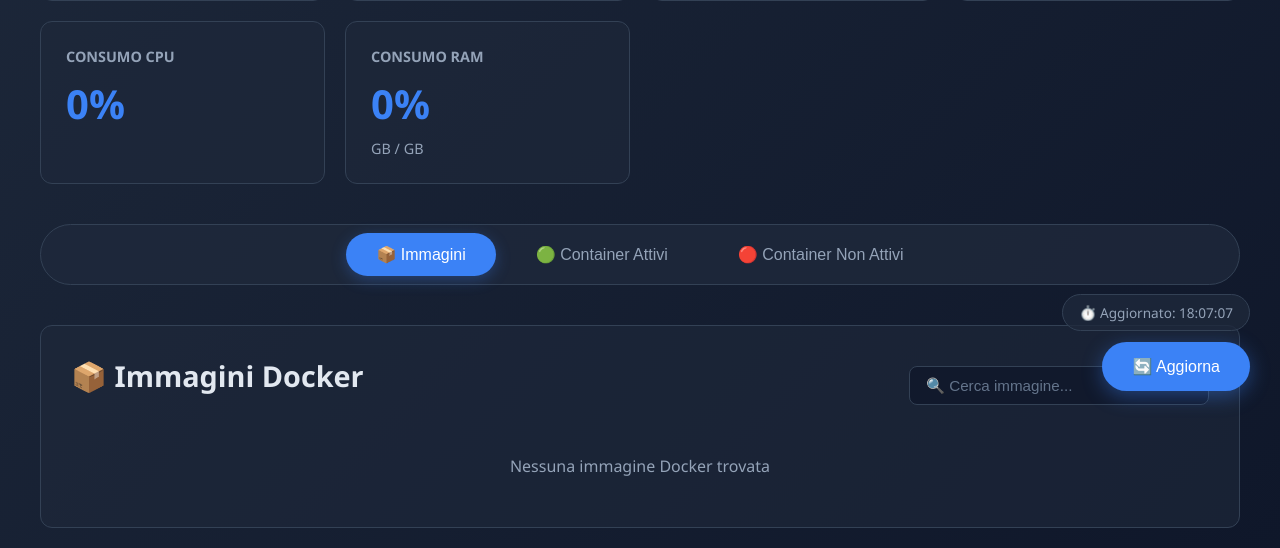
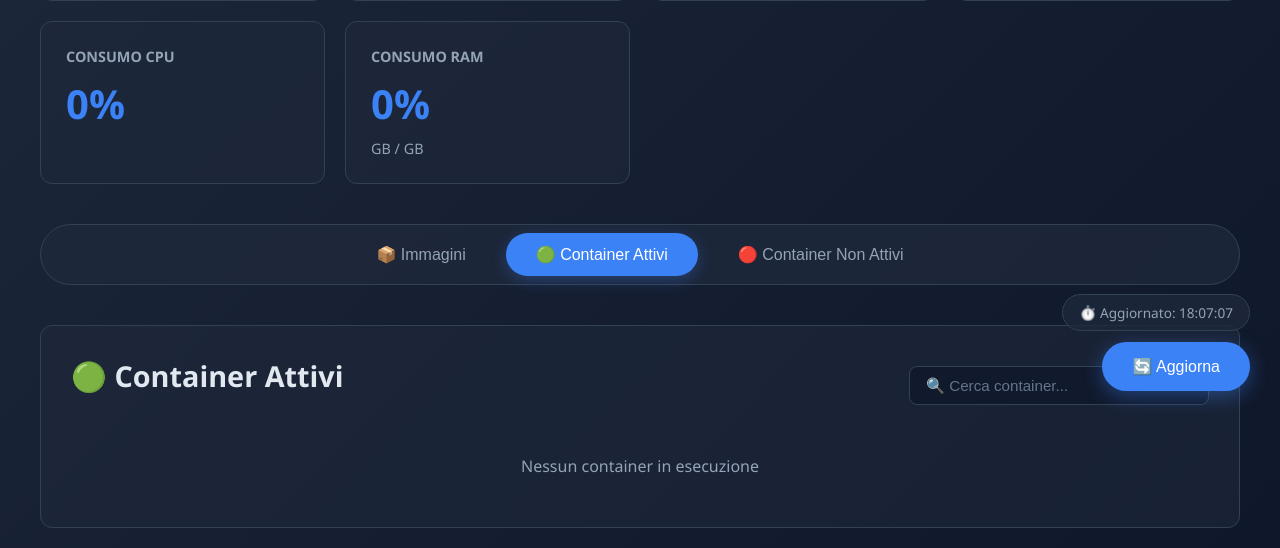
Before and after one commit to GiovanniCrudo00/Docker-Watcher, a Flask app: page / in a window 1280 px wide. Shown: the part 379-927 px from the top of the page. Run offline with Flask 3, Linux system fonts and the light colour scheme; data that the repository does not hold is empty.

Commit message:
Sezione default container attivi

```diff
--- a/templates/index.html
+++ b/templates/index.html
@@ -48,12 +48,12 @@
         </div>
 
         <div class="navbar">
-            <button class="nav-btn active" onclick="showSection('images')">📦 Immagini</button>
-            <button class="nav-btn" onclick="showSection('active')">🟢 Container Attivi</button>
+            <button class="nav-btn" onclick="showSection('images')">📦 Immagini</button>
+            <button class="nav-btn active" onclick="showSection('active')">🟢 Container Attivi</button>
             <button class="nav-btn" onclick="showSection('inactive')">🔴 Container Non Attivi</button>
         </div>
 
-        <div id="images" class="section-content active">
+        <div id="images" class="section-content">
             <div class="containers-section">
                 <div style="display: flex; justify-content: space-between; align-items: center; margin-bottom: 20px;">
                     <h2 class="section-title">📦 Immagini Docker</h2>
@@ -82,7 +82,7 @@
             </div>
         </div>
 
-        <div id="active" class="section-content">
+        <div id="active" class="section-content active">
             <div class="containers-section">
                 <div style="display: flex; justify-content: space-between; align-items: center; margin-bottom: 20px;">
                     <h2 class="section-title">🟢 Container Attivi</h2>
```
Also changed, not shown: 1 other file.
